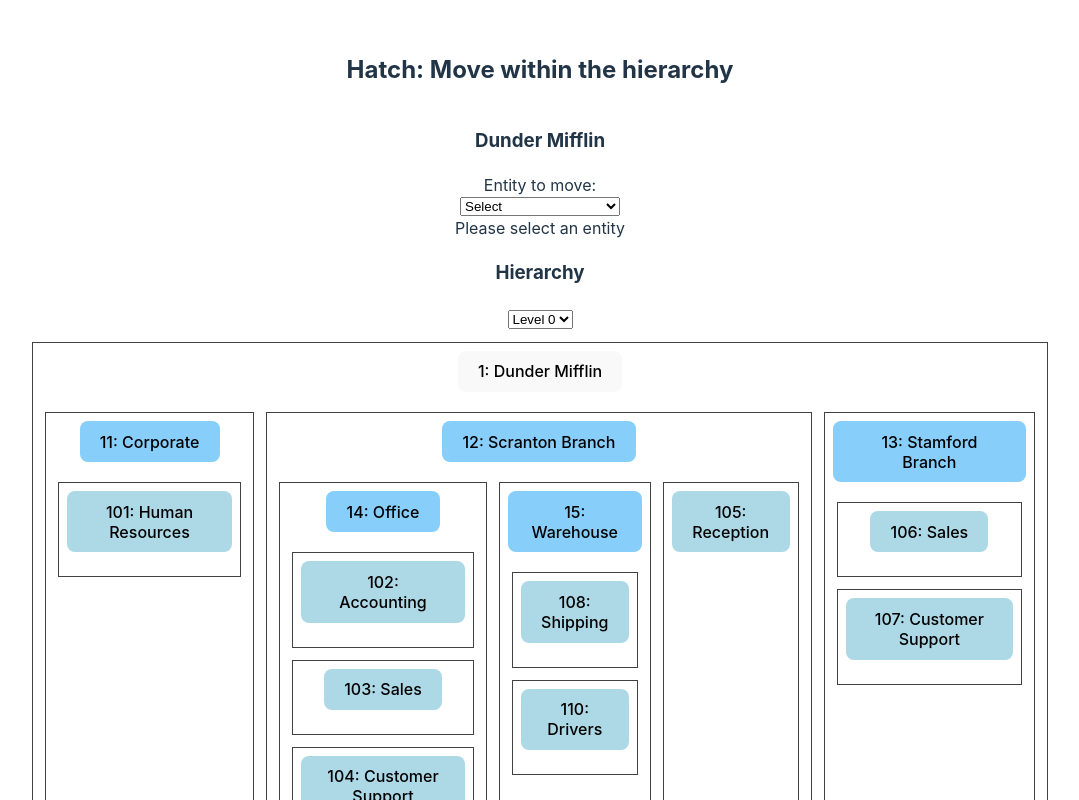
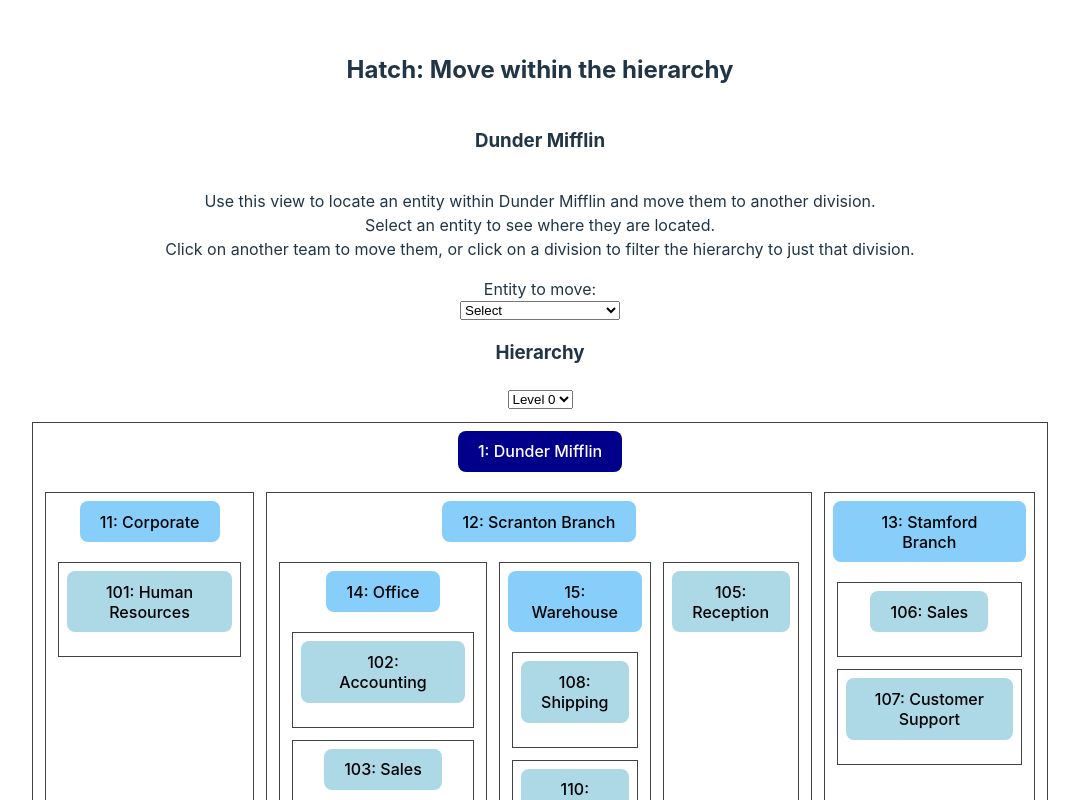
Before and after one commit to fwestling/work-sample-h, a React (Vite) app: page / in a window 1280 px wide. Shown: the top 800 px of the page, without its empty margins (100-1179 px from the left). Built offline with nearby package versions, Linux system fonts and the light colour scheme; the HTML template or start-up script is replaced by a standard one.

Commit message:
:sparkles: feat: set up path highlighting

```diff
--- a/src/App.css
+++ b/src/App.css
@@ -76,7 +76,15 @@
   padding: 8px;
   max-width: 80vw;
   overflow: auto;
+}
 
+.highlight-primary {
+  border: 2px solid red;
+  background-color: lightpink !important;
+}
+
+.highlight-secondary {
+  border: 2px solid red;
 }
 
 .team {
@@ -88,3 +96,7 @@
   background-color:lightskyblue;
   color: black;
 }
+.organisation {
+  background-color:darkblue;
+  color: white;
+}
--- a/src/App.tsx
+++ b/src/App.tsx
@@ -25,13 +25,18 @@
       ) : (
         <div className="column">
           <h3>{organisation.name}</h3>
+          <p>
+            Use this view to locate an entity within {organisation.name} and
+            move them to another division. <br />
+            Select an entity to see where they are located. <br />
+            Click on another team to move them, or click on a division to filter
+            the hierarchy to just that division.
+          </p>
           <span>Entity to move:</span>
           <EntitySelector
             onSelect={setEntity}
             organisationId={organisation.id}
           />
-          {!entity ? <span>Please select an entity</span> : null}
-
           <HierarchyPicker
             onClick={() => {}}
             entityId={entity?.id}
--- a/src/components/HierarchyPicker.tsx
+++ b/src/components/HierarchyPicker.tsx
@@ -58,6 +58,7 @@
             data={node}
             hierarchy={hierarchy}
             onClick={() => onClick(node)}
+            highlightId={entity?.teamId}
           />
         ))}
       </div>
--- a/src/components/Node.tsx
+++ b/src/components/Node.tsx
@@ -5,10 +5,11 @@
 type Props = {
   data: HierarchyNode;
   hierarchy: HierarchyNode[];
+  highlightId?: HierarchyNode["id"];
   onClick: () => void;
 };
 
-const Node = ({ data, hierarchy }: Props) => {
+const Node = ({ data, hierarchy, highlightId, onClick }: Props) => {
   const [tree, setTree] = useState<HierarchyNode[]>(
     getAllBelow(data, hierarchy)
   );
@@ -27,13 +28,20 @@
     <div data-testid="hierarchy-node" className="node">
       <div className="node-row">
         <button
-          className={
+          onClick={onClick}
+          className={`${
             isDivision(tree[0])
               ? "division"
               : isTeam(tree[0])
               ? "team"
               : "organisation"
-          }
+          } ${
+            highlightId === tree[0].id
+              ? "highlight-primary"
+              : highlightId && tree.map((t) => t.id).includes(highlightId)
+              ? "highlight-secondary"
+              : ""
+          }`}
         >
           {tree[0].id}: {tree[0].name}
         </button>
@@ -48,7 +56,13 @@
         {levelNodes
           .filter((t) => t.id !== data.id)
           .map((t) => (
-            <Node data={t} key={t.id} hierarchy={tree} onClick={() => {}} />
+            <Node
+              data={t}
+              key={t.id}
+              hierarchy={tree}
+              onClick={onClick}
+              highlightId={highlightId}
+            />
           ))}
       </div>
     </div>
```
